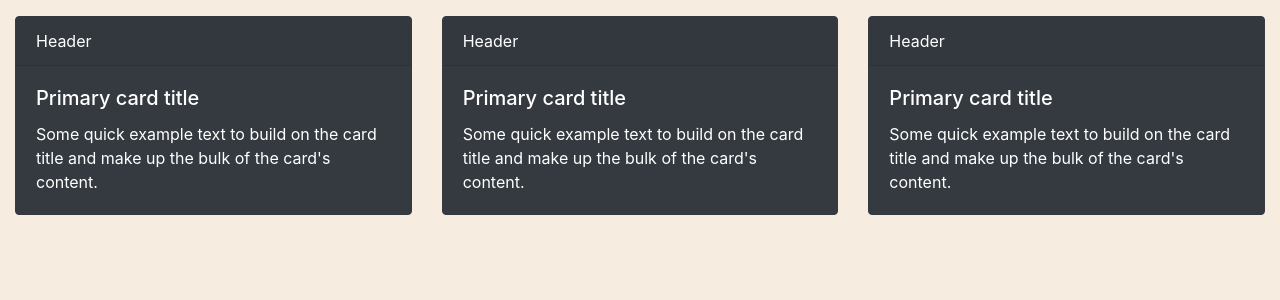
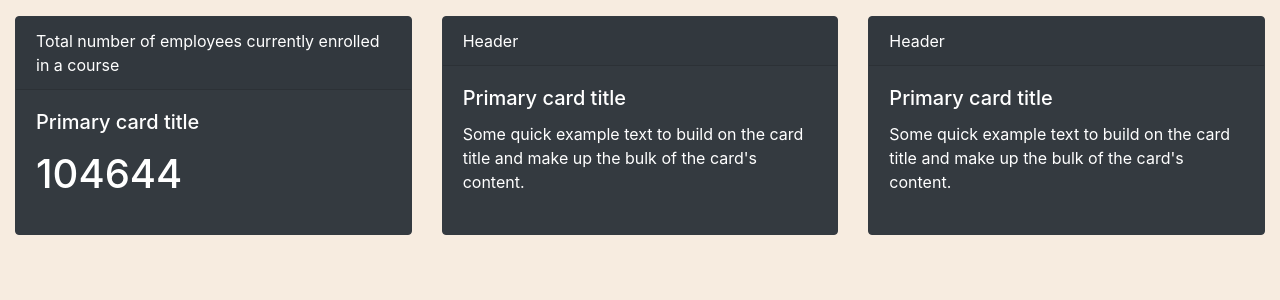
Before and after one commit to 200sx/aihackathon, a Flask app: page / in a window 1280 px wide. Shown: the part 56-356 px from the top of the page. Run offline with Flask 2, Linux system fonts and the light colour scheme; some libraries are stand-ins or nearby versions.

```diff
--- a/templates/home.html
+++ b/templates/home.html
@@ -8,10 +8,10 @@
 <div class="card-deck">
 
   <div class="card border-dark  bg-dark text-white mb-3">
-    <div class="card-header">Header</div>
+    <div class="card-header">Total number of employees currently enrolled in a course</div>
     <div class="card-body text-white">
       <h5 class="card-title">Primary card title</h5>
-      <p class="card-text">Some quick example text to build on the card title and make up the bulk of the card's content.</p>
+      <p class="card-text"><p class="h1">104644</p></p>
     </div>
   </div>
 
```
